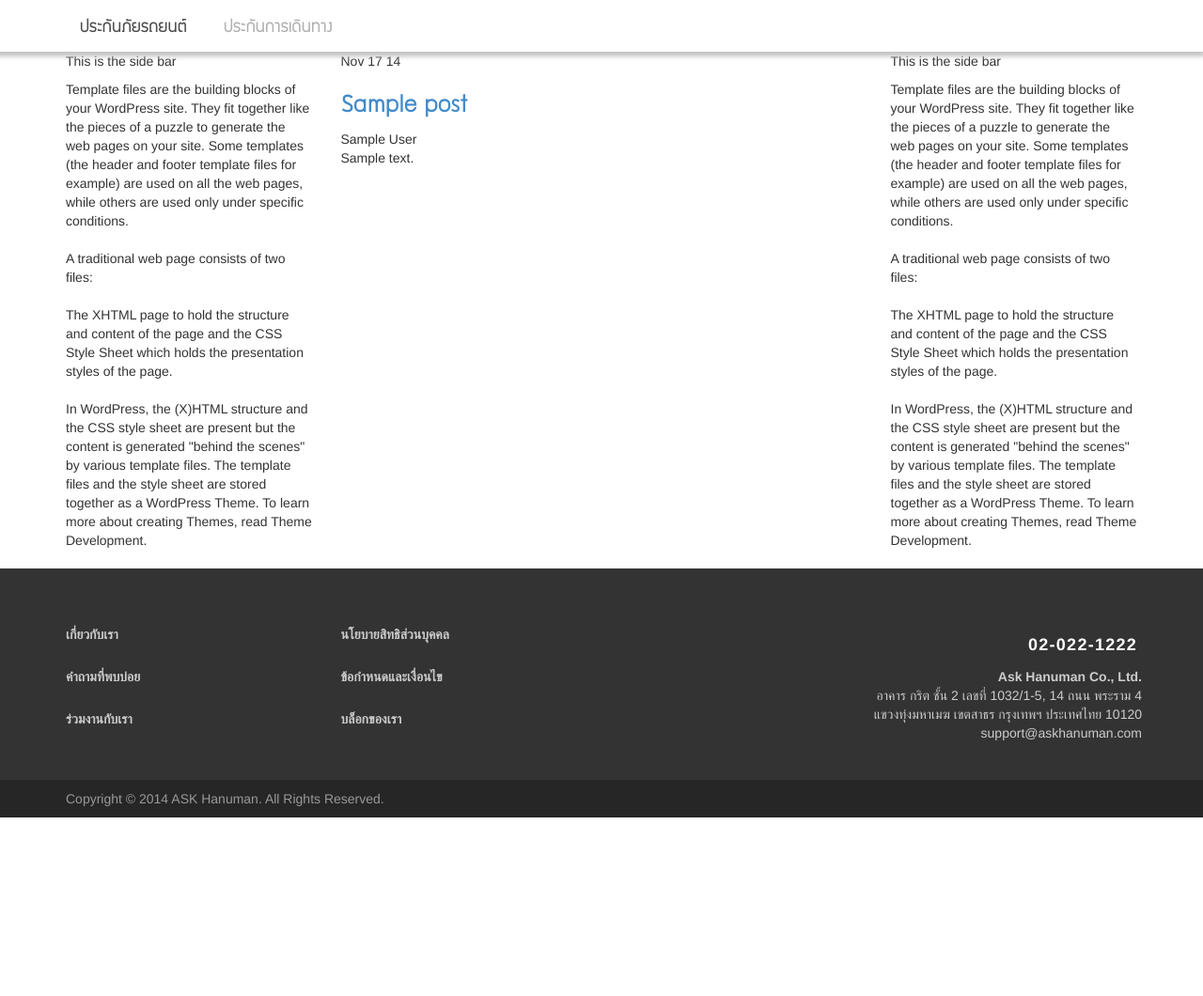
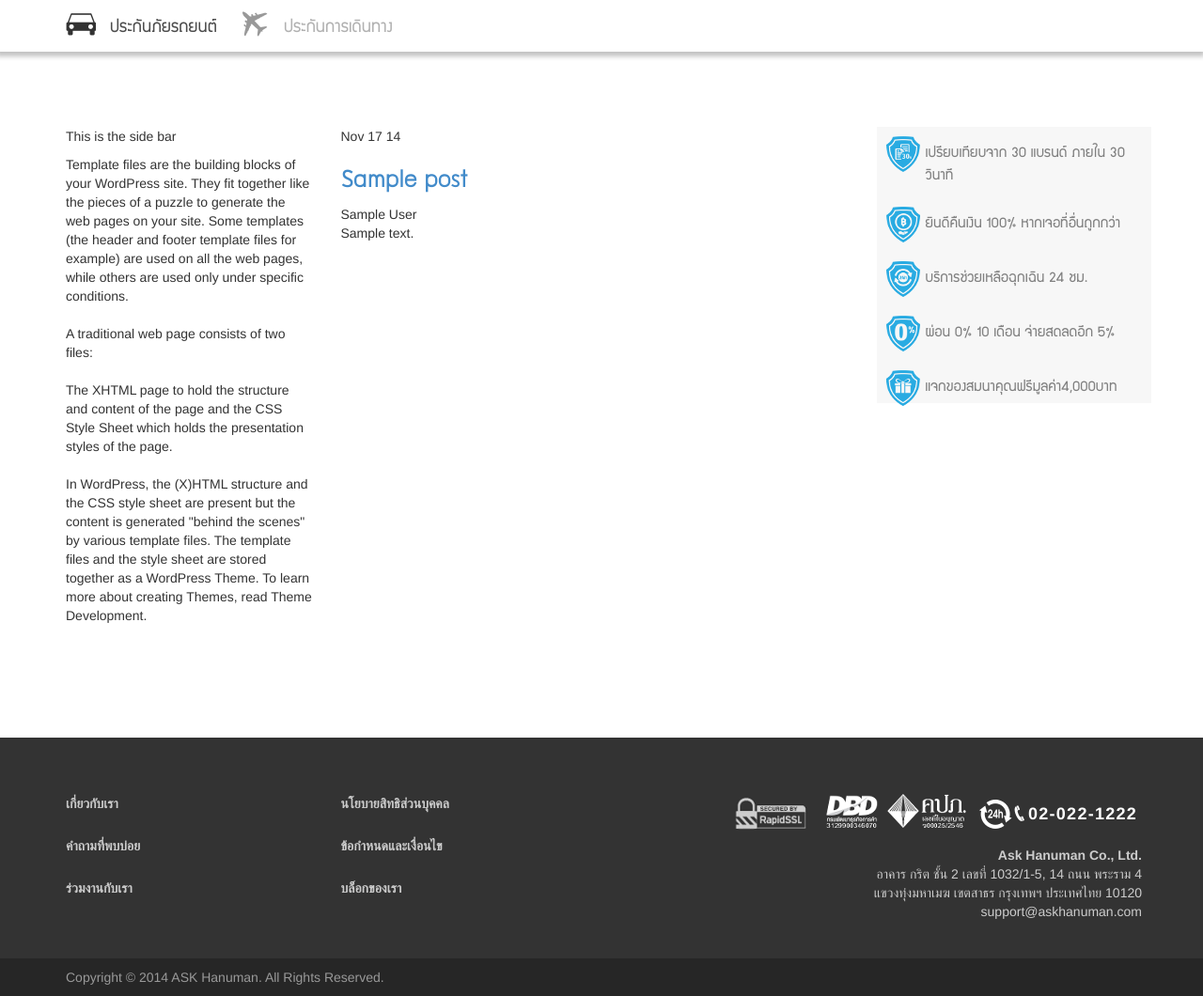
Before and after one commit to weerapat/askhanuman.blog-template, a WordPress theme: template index.php in a window 1280 px wide. Shown: the whole page at 94% size. Before the commit the page ends 870 px from the top, so only its background shows below. Run offline with PHP 8.4 and a stand-in for WordPress, Linux system fonts and the light colour scheme; the site name, menu and one post (Sample post) are stand-ins, and other content is empty.

Commit message:
add widget right bar

```diff
--- /dev/null
+++ b/css/sprite-images.css
@@ -0,0 +1,82 @@
+.gray-border { border: 1px solid #DDD;
+}
+.icon-dbd-oic-logo,
+.icon-reminder-en,
+.icon-reminder-en2,
+.icon-reminder-th,
+.icon-reminder-th2,
+.icon-secured-logo,
+.icon-24hr-phone-white,
+.icon-24hr-phone-yellow,
+.icon-24hr-phone,
+.icon-menu-icon-insurace-info,
+.icon-menu-icon-viriyah,
+.icon-menu-icon-why,
+.icon-navigation-icons-01,
+.icon-navigation-icons-02,
+.icon-navigation-icons-03,
+.icon-navigation-icons-04,
+.icon-language-en,
+.icon-language-th,
+.icon-menu-icon-bki,
+.icon-menu-icon-dhi { background: url('../images/main-icons.png') no-repeat; overflow: hidden; text-indent: -9999px; text-align: left;
+}
+.icon-dbd-oic-logo { background-position: -5px 0px; width: 151px; height: 36px;
+}
+.icon-reminder-en { background-position: -5px -41px; width: 130px; height: 46px;
+}
+.icon-reminder-en2 { background-position: -5px -92px; width: 130px; height: 46px;
+}
+.icon-reminder-th { background-position: -5px -143px; width: 130px; height: 46px;
+}
+.icon-reminder-th2 { background-position: -5px -194px; width: 130px; height: 46px;
+}
+.icon-secured-logo { background-position: -5px -245px; width: 86px; height: 45px;
+}
+.icon-24hr-phone-white { background-position: -96px -245px; width: 48px; height: 31px;
+}
+.icon-24hr-phone-yellow { background-position: -96px -281px; width: 48px; height: 31px;
+}
+.icon-24hr-phone { background-position: -5px -295px; width: 48px; height: 31px;
+}
+.icon-menu-icon-insurace-info { background-position: -58px -295px; width: 32px; height: 32px;
+}
+.icon-menu-icon-viriyah { background-position: -95px -317px; width: 32px; height: 32px;
+}
+.icon-menu-icon-why { background-position: -5px -331px; width: 32px; height: 32px;
+}
+.icon-navigation-icons-01 { background-position: -42px -332px; width: 32px; height: 32px;
+}
+.icon-navigation-icons-02 { background-position: -79px -354px; width: 32px; height: 32px;
+}
+.icon-navigation-icons-03 { background-position: -116px -354px; width: 32px; height: 32px;
+}
+.icon-navigation-icons-04 { background-position: -5px -368px; width: 32px; height: 32px;
+}
+.icon-language-en { background-position: -42px -369px; width: 30px; height: 20px;
+}
+.icon-language-th { background-position: -77px -391px; width: 30px; height: 20px;
+}
+.icon-menu-icon-bki { background-position: -112px -391px; width: 30px; height: 30px;
+}
+.icon-menu-icon-dhi { background-position: -42px -394px; width: 29px; height: 30px;
+}
+
+
+
+.trust-shield-0per,
+.trust-shield-24h,
+.trust-shield-30s,
+.trust-shield-bath,
+.trust-shield-gift { display: inline-block; background: url('../images/trust-sprite.png') no-repeat; overflow: hidden; text-indent: -9999px; text-align: left;
+}
+.trust-shield-0per { background-position: 0px 0px; width: 36px; height: 38px;
+}
+.trust-shield-24h { background-position: -36px 0px; width: 36px; height: 38px;
+}
+.trust-shield-30s { background-position: 0px -38px; width: 36px; height: 38px;
+}
+.trust-shield-bath { background-position: -36px -38px; width: 36px; height: 38px;
+}
+.trust-shield-gift { background-position: 0px -76px; width: 36px; height: 38px;
+}
--- a/header.php
+++ b/header.php
@@ -17,6 +17,7 @@
 
 	<!-- Styles cloning from askhanuman.co.th layout.less file -->
 	<link rel="stylesheet" href="<?php bloginfo('template_directory'); ?>/css/askhanuman.css" media="screen" type="text/css" />
+	<link rel="stylesheet" href="<?php bloginfo('template_directory'); ?>/css/sprite-images.css" media="screen" type="text/css" />
 
 	<link rel="stylesheet" href="<?php bloginfo('stylesheet_url'); ?>" type="text/css"  />
 	<!--[if lt IE 9]>
--- a/index.php
+++ b/index.php
@@ -1,14 +1,14 @@
 <?php get_header(); ?>
 
 
-<div class="container">
+<div class="container main-content">
 
     <div class="row">
-        <div class="col-md-3">
+        <div class="col-lg-3 col-md-4">
             <?php get_sidebar(); ?>
         </div>
 
-        <div class="col-md-6">
+        <div class="col-lg-6 col-md-8">
 
             <div class="content">
             <?php if ( have_posts() ) : ?>
@@ -40,9 +40,31 @@
             </div>
         </div>
 
-        <div class="col-md-3">
-            <?php get_sidebar(); ?>
+
+
+        <!-- Right bar widget -->
+
+        <!-- Trustbox  -->
+
+        <div class="col-md-3 visible-lg trustbox">
+
+
+
+            <div class="padding-around">
+                <ul ng-click="selectionFormShow = true" class="list-unstyled list-trust center-block font-thai">
+                    <li>
+                        <div class="trust-shield-30s pull-left"></div>
+                        <div class="trust-text">เปรียบเทียบจาก 30 แบรนด์ ภายใน 30 วินาที</div>
+                    </li>
+                    <li><div class="trust-shield-bath pull-left"></div><div class="trust-text">ยินดีคืนเงิน 100% หากเจอที่อื่นถูกกว่า</div></li>
+                    <li><div class="trust-shield-24h pull-left"></div><div class="trust-text">บริการช่วยเหลือฉุกเฉิน 24 ชม.</div></li>
+                    <li><div class="trust-shield-0per pull-left"></div><div class="trust-text">ผ่อน 0% 10 เดือน จ่ายสดลดอีก 5%</div></li>
+                    <li><div class="trust-shield-gift pull-left"></div><div class="trust-text">แจกของสมนาคุณฟรีมูลค่า4,000บาท</div></li>
+                </ul>
+            </div>
+
         </div>
+
 
     </div>
 
--- a/style.css
+++ b/style.css
@@ -46,7 +46,14 @@ Version: 1.0
 
 
 
+/**
+ * 3.0 - Basic Structure
+ * -----------------------------------------------------------------------------
+ */
 
+.main-content{
+  padding-top: 80px; padding-bottom: 100px;
+}
 
 
 /**
@@ -79,3 +86,39 @@ nav li .sublevel {
   visibility: hidden;
   width: 100%;
 }
+
+
+
+
+/**
+ * 7.0 - Sidebar
+ * -----------------------------------------------------------------------------
+ */
+
+
+/**
+ * 7.2 - Content Sidebar Widgets
+ * -----------------------------------------------------------------------------
+ */
+
+.trustbox {
+    background-color: #f7f7f7;
+    padding: 10px;
+    max-height: 294px;
+    min-height: 294px;
+}
+
+.trustbox .list-trust {
+  color: #808080;
+  font-size: 17px;
+  width: 100%;
+}
+
+.trustbox .list-trust li {
+  margin-bottom: 20px;
+  min-height: 38px;
+  vertical-align: top;
+  width: 100%;
+}
+
+.trustbox .list-trust .trust-text { padding-left: 42px; padding-top: 6px; }
```
Also changed, not shown: functions.php (added), images/main-icons.png (added), images/trust-sprite.png (added).
